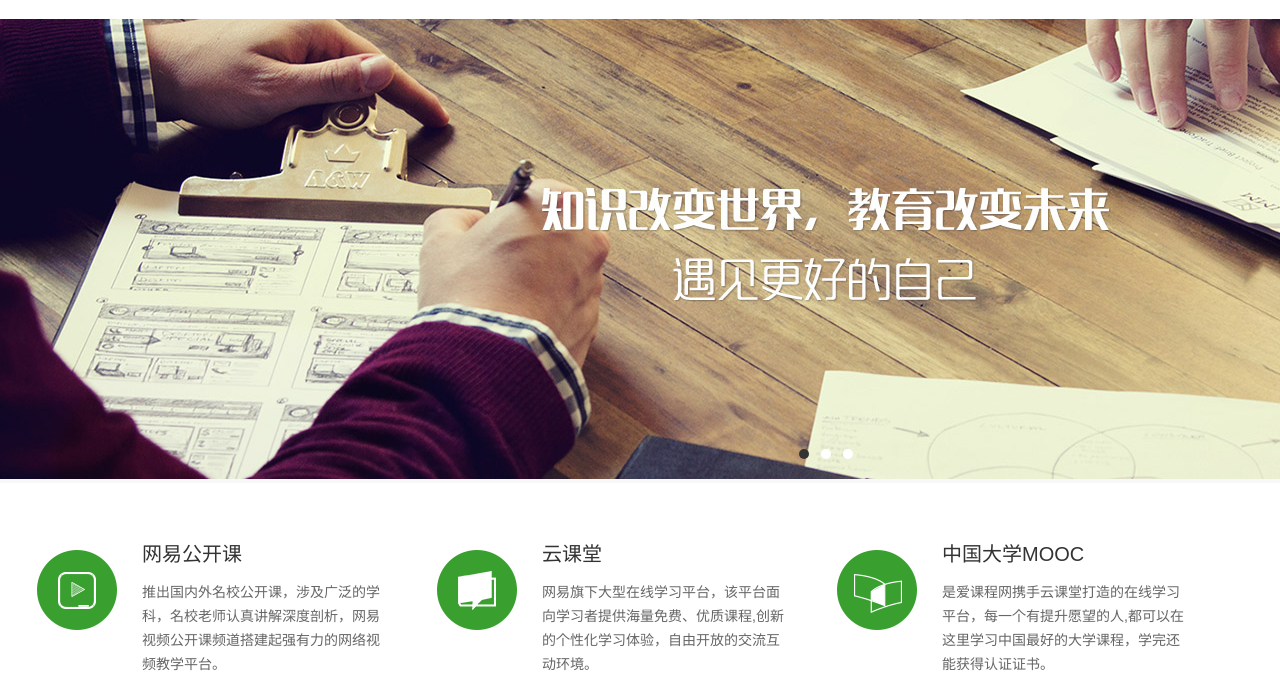
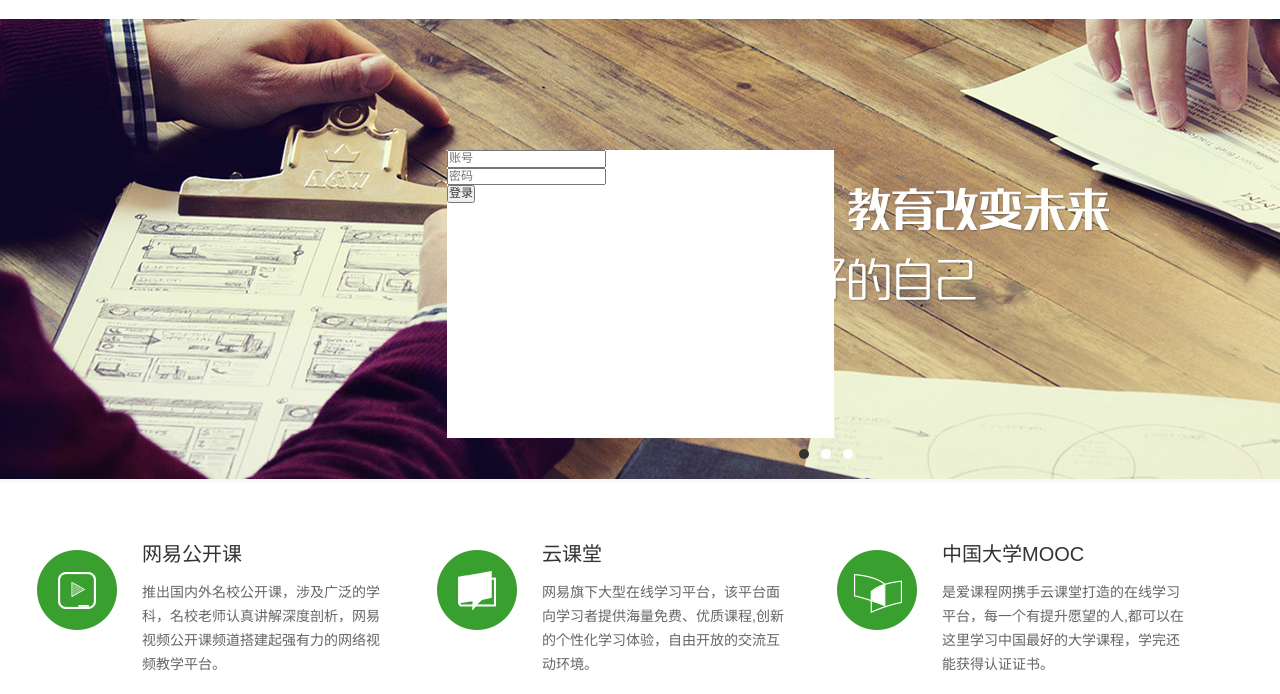
Before and after one commit to air1412/works, a website: page src/study163/index.html in a window 1280 px wide. Shown: the part 106-800 px from the top of the page. Drawn offline with Linux system fonts and the light colour scheme; files that its build step writes are made by us from their sources.

Commit message:
登录框

```diff
--- a/src/study163/index.html
+++ b/src/study163/index.html
@@ -6,6 +6,26 @@
 	<link rel="stylesheet" type="text/css" href="styles/index.css">
 </head>
 <body>
+	<!-- 登录弹窗 -->
+	<div class="m-login">
+		<div class="loginwd">
+			<i></i>
+			<form>
+				<div>
+					<label for="userName"></label>
+					<input type="text" id="userName" placeholder="账号">
+				</div>
+				<div>
+					<label for="password"></label>
+					<input type="password" id="password" placeholder="密码">
+				</div>
+
+				<button>登录</button>
+			</form>
+		</div>
+		<div class="loginbg"></div>
+	</div>
+	<!-- /登录弹窗 -->
 	<!-- 头部 -->
 	<div class="g-header">
 		<!-- 消息通知 -->
@@ -29,7 +49,7 @@
 					<div class="title f-fl">
 						<h1 class="f-ti f-db">EDU|网易教育产品部</h1>
 					</div>
-					<div class="attention f-fl">
+					<div class="attention f-fl f-csp">
 						<i class="f-db f-fl"></i>
 						关注
 					</div>
--- a/src/study163/scripts/tips.js
+++ b/src/study163/scripts/tips.js
@@ -1,4 +1,9 @@
 'use strict';
+
+/**
+ * 顶部通知条模块
+ *
+ */
 (function () {
 	var tips=document.getElementById('J_top-tips');
 	var tipsClose=document.getElementById('J_tips-close');
--- a/src/study163/styles/index.css
+++ b/src/study163/styles/index.css
@@ -58,6 +58,31 @@ a,a:hover{color:#333;}
 .f-csh{cursor:help;}
 .f-csm{cursor:move;}
 .f-usn{-webkit-user-select:none;-moz-user-select:none;-ms-user-select:none;-o-user-select:none;user-select:none;}
+
+
+/* 登录弹窗模块 */
+.m-login .loginwd{
+	position: fixed;
+	z-index: 999;
+	top:50%;
+	left:50%;
+	margin-left:-193px;
+	margin-top:-144px;
+	width: 387px;
+	height: 288px;
+	background:#fff;
+}
+.m-login .loginwd i{
+	position: absolute;
+	top:3px;
+	right:1px;
+	display: block;
+	width: 23px;
+	height: 22px;
+	cursor: pointer;
+	background: url(../images/ui_sprite.png) no-repeat -275px -25px;
+}
+
 
 /* 头部 */
 /* 头部消息通知模块 */
```
Also changed, not shown: src/index.html (+15 -1 lines), src/study163/README.md (added).
